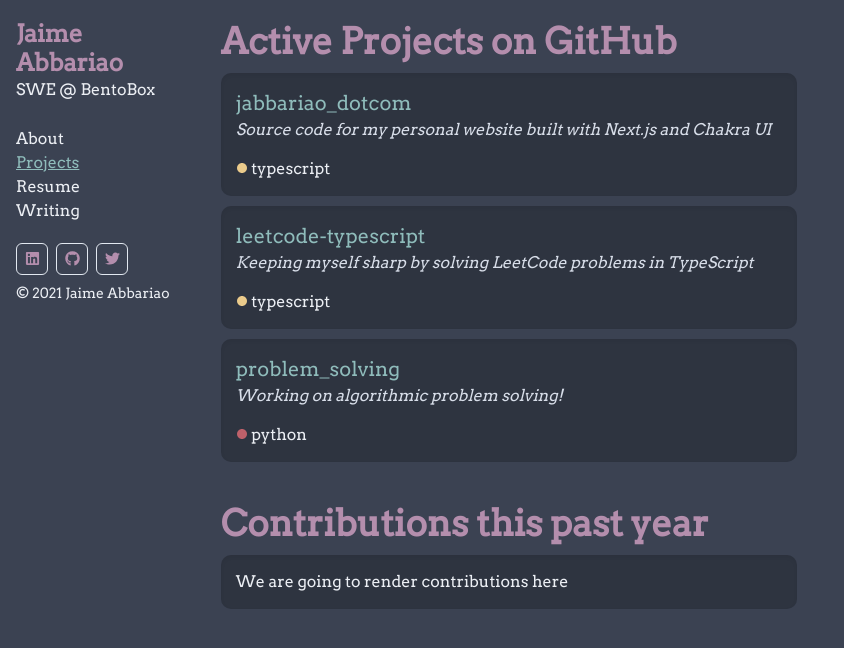
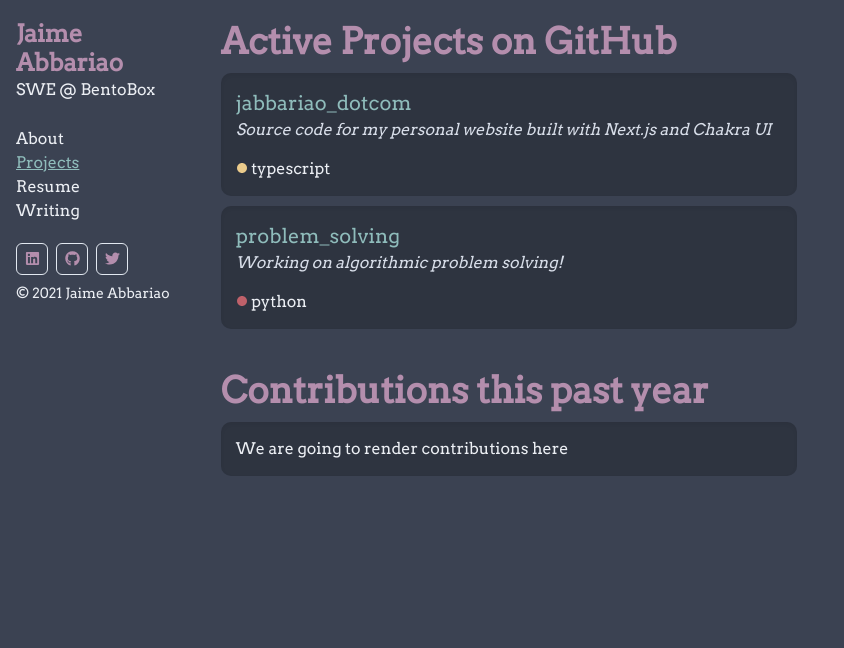
Before and after one commit to ja153903/jabbariao_dotcom, a Next.js app: page /projects in a window 1280 px wide. Shown: the top 648 px of the page, without its empty margins (0-844 px from the left). Built offline with nearby package versions, Linux system fonts and the light colour scheme.

Commit message:
updating stuff

```diff
--- a/containers/GitHubRepoContainer.tsx
+++ b/containers/GitHubRepoContainer.tsx
@@ -11,13 +11,6 @@ const GITHUB_REPOSITORIES: IRepository[] = [
     url: 'https://github.com/ja153903/jabbariao_dotcom',
     description:
       'Source code for my personal website built with Next.js and Chakra UI',
-    language: 'typescript',
-  },
-  {
-    name: 'leetcode-typescript',
-    url: 'https://github.com/ja153903/leetcode-typescript',
-    description:
-      'Keeping myself sharp by solving LeetCode problems in TypeScript',
     language: 'typescript',
   },
   {
```
